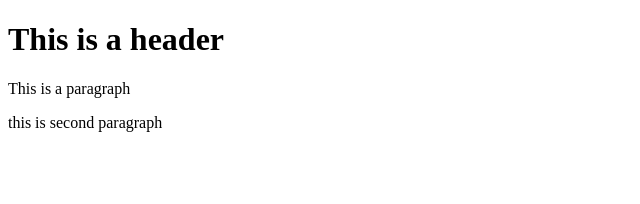
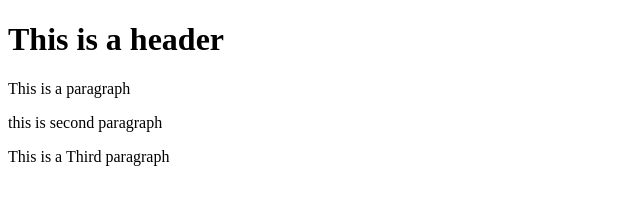
Before and after one commit to vandanakumawat/git-test, a website: page index.html in a window 1280 px wide. Shown: the whole page, without its empty margins (0-640 px from the left). Drawn offline with Linux system fonts and the light colour scheme.

Commit message:
fourth commit

```diff
--- a/index.html
+++ b/index.html
@@ -6,5 +6,6 @@
     <h1>This is  a header</h1>
     <p>This is a paragraph</p>
     <p>this is second paragraph</p>
+    <p>This is a Third paragraph</p>
 </body>
 </html>
```
Also changed, not shown: 1 other file.
